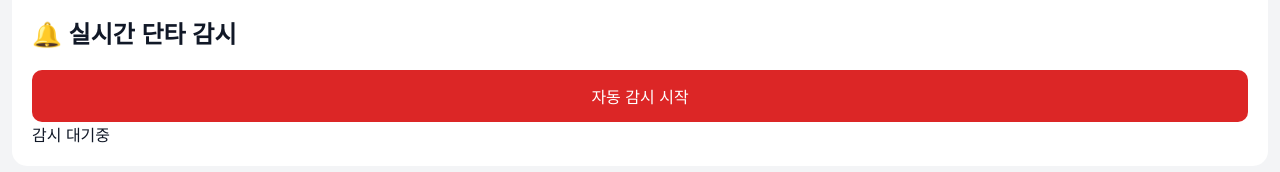
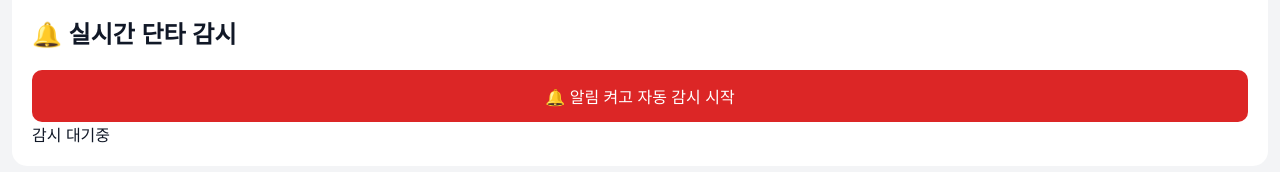
Before and after one commit to ASAN-INJU/first, a website: page index.html in a window 1280 px wide. Shown: the part 1891-2063 px from the top of the page. Drawn offline with nearby package versions, Linux system fonts and the light colour scheme.

Commit message:
Update index.html

```diff
--- a/index.html
+++ b/index.html
@@ -316,10 +316,9 @@ if ("serviceWorker" in navigator) {
 
 <h2>🔔 실시간 단타 감시</h2>
 
-<button onclick="startWatch()">
-자동 감시 시작
+<button onclick="requestNotify(); startWatch();">
+🔔 알림 켜고 자동 감시 시작
 </button>
-
 <div id="watchResult">
 
 감시 대기중
```
